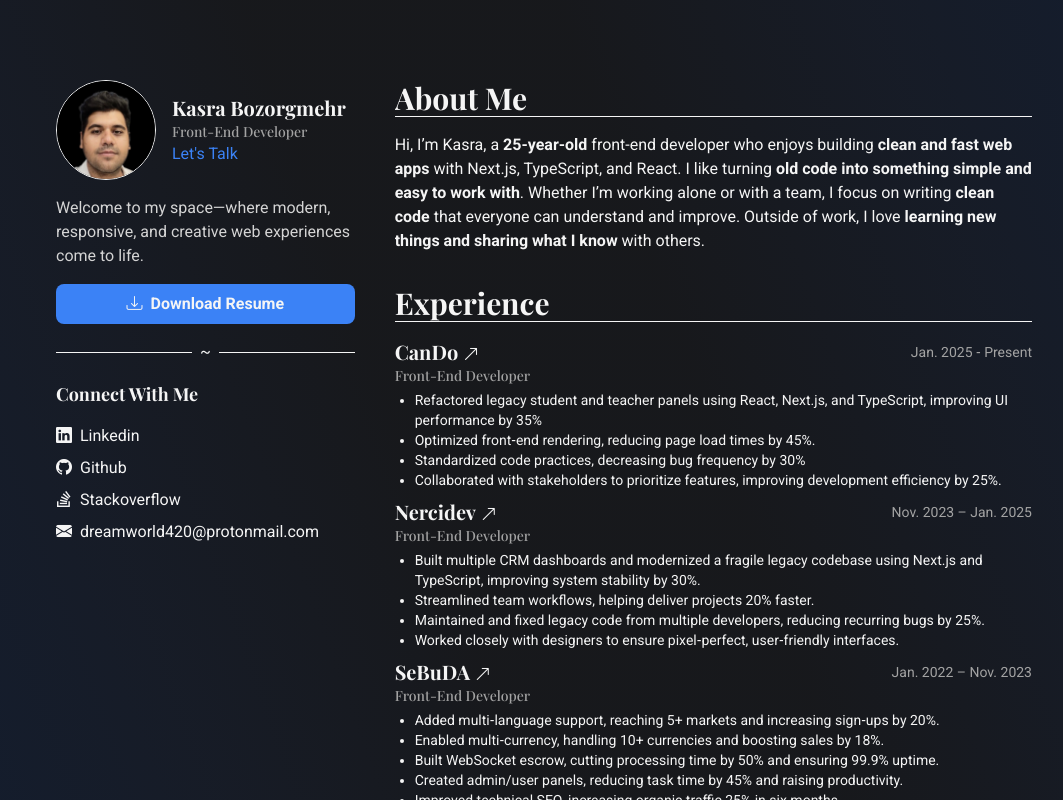
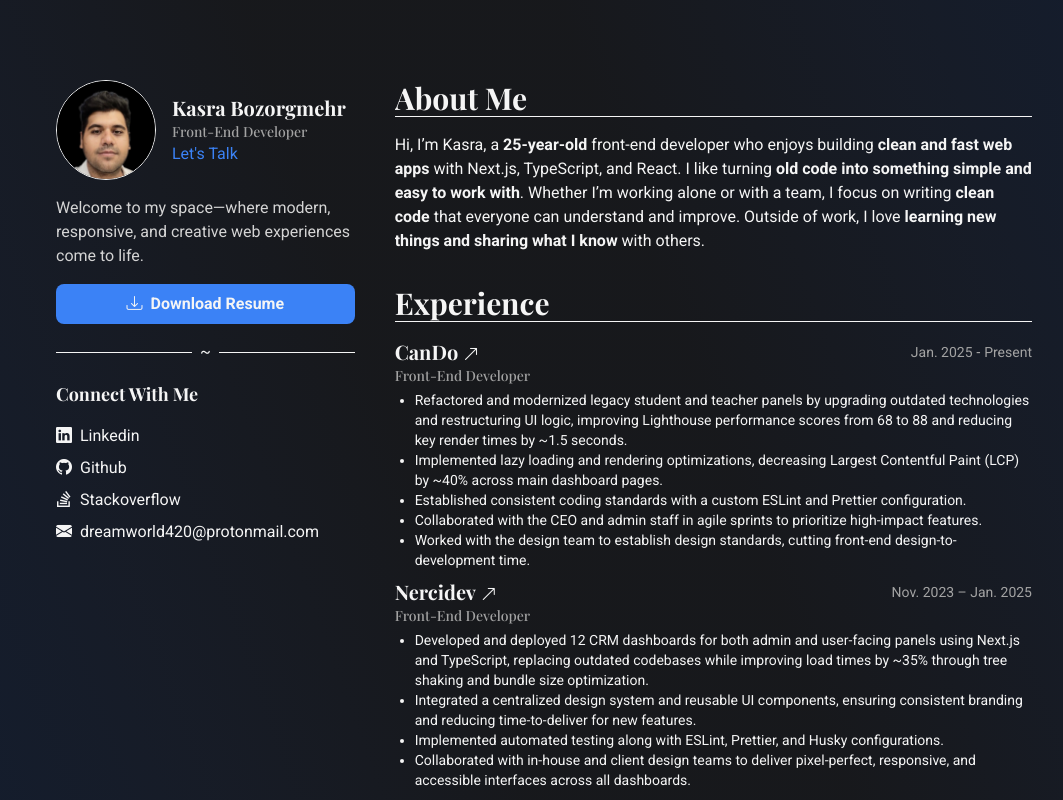
Before and after one commit to DreamWorld420/dreamworld-portfolio, a Next.js app: page / in a window 1280 px wide. Shown: the whole page, without its empty margins (96-1159 px from the left). Built offline with nearby package versions, Linux system fonts and the light colour scheme; no server answers.

Commit message:
Feat: change exp

```diff
--- a/src/app/page.tsx
+++ b/src/app/page.tsx
@@ -128,21 +128,22 @@ export default async function Home() {
 							link="https://cando.ac/"
 							date="Jan. 2025 ‐ Present"
 							items={[
-								"Refactored legacy student and teacher panels using React, Next.js, and TypeScript, improving UI performance by 35%",
-								"Optimized front‐end rendering, reducing page load times by 45%.",
-								"Standardized code practices, decreasing bug frequency by 30%",
-								"Collaborated with stakeholders to prioritize features, improving development efficiency by 25%.",
+								"Refactored and modernized legacy student and teacher panels by upgrading outdated technologies and restructuring UI logic, improving Lighthouse performance scores from 68 to 88 and reducing key render times by ~1.5 seconds.",
+								"Implemented lazy loading and rendering optimizations, decreasing Largest Contentful Paint (LCP) by ~40% across main dashboard pages.",
+								"Established consistent coding standards with a custom ESLint and Prettier configuration.",
+								"Collaborated with the CEO and admin staff in agile sprints to prioritize high-impact features.",
+								"Worked with the design team to establish design standards, cutting front-end design-to-development time.",
 							]}
 						/>
 						<ExperienceItem
 							name="Nercidev"
-							link="https://www.google.com/url?sa=D&q=https://web.archive.org/web/20241006162417/http://nercidev.com/&ust=1755087600000000&usg=AOvVaw0otjZpPb7DmIRipXtfmrk3&hl=en"
+							link="https://web.archive.org/web/20241006162417/http://nercidev.com/"
 							date="Nov. 2023 – Jan. 2025"
 							items={[
-								"Built multiple CRM dashboards and modernized a fragile legacy codebase using Next.js and TypeScript, improving system stability by 30%.",
-								"Streamlined team workflows, helping deliver projects 20% faster.",
-								"Maintained and fixed legacy code from multiple developers, reducing recurring bugs by 25%.",
-								"Worked closely with designers to ensure pixel‐perfect, user‐friendly interfaces.",
+								"Developed and deployed 12 CRM dashboards for both admin and user-facing panels using Next.js and TypeScript, replacing outdated codebases while improving load times by ~35% through tree shaking and bundle size optimization.",
+								"Integrated a centralized design system and reusable UI components, ensuring consistent branding and reducing time-to-deliver for new features.",
+								"Implemented automated testing along with ESLint, Prettier, and Husky configurations.",
+								"Collaborated with in-house and client design teams to deliver pixel-perfect, responsive, and accessible interfaces across all dashboards.",
 							]}
 						/>
 						<ExperienceItem
@@ -150,12 +151,12 @@ export default async function Home() {
 							link="https://sebuda.com/"
 							date="Jan. 2022 – Nov. 2023"
 							items={[
-								"Added multi‐language support, reaching 5+ markets and increasing sign‐ups by 20%.",
-								"Enabled multi‐currency, handling 10+ currencies and boosting sales by 18%.",
-								"Built WebSocket escrow, cutting processing time by 50% and ensuring 99.9% uptime.",
-								"Created admin/user panels, reducing task time by 45% and raising productivity.",
-								"Improved technical SEO, increasing organic traffic 25% in six months.",
-								"Refactored a legacy codebase to improve performance by 35%",
+								"Implemented multi-language support for over 6 languages, including RTL languages such as Arabic and Persian, expanding the product’s reach to multiple international markets.",
+								"Integrated multi-currency handling for over 6 currencies (EUR, USD, Indian Rupee, Ruble, etc.) using Recoil.js for efficient state management in a complex pricing environment.",
+								"Built a WebSocket-based escrow system to enable real-time transaction status updates, improving reliability and user trust.",
+								"Maintained legacy admin and user panels before rebuilding them from scratch, resulting in improved user productivity and streamlined workflows.",
+								"Led comprehensive technical SEO improvements, including fixing 4xx and 5xx error pages, which contributed to the product reaching the first page of Google search results for key terms.",
+								"Refactored the entire legacy codebase, enhancing performance by approximately 35% as measured by Lighthouse scores.",
 							]}
 						/>
 						<ExperienceItem
@@ -163,10 +164,10 @@ export default async function Home() {
 							link="https://cygenco.com/"
 							date="Apr. 2021 – Jan. 2022"
 							items={[
-								"Built and optimized features using React, Next.js, and TypeScript, improving speed by 25%.",
-								"Refactored legacy code, reducing bugs by 30% and improving maintainability.",
-								"Updated older projects in HTML/CSS/JS, reducing cross‐browser issues by 40%.",
-								"Collaborated with designers and stakeholders to deliver features on time and to spec.",
+								"Developed 5 dashboards and landing pages using React, Next.js, and TypeScript, while also maintaining and fixing legacy projects involving pure HTML, CSS, and JavaScript.",
+								"Refactored legacy codebases to improve maintainability and reduce issues such as responsive bugs and application crashes, supported by automated testing and linting practices.",
+								"Updated and fixed cross-browser compatibility issues across 5+ projects, enhancing user experience and reliability.",
+								"Collaborated closely with product managers and clients using Jira within an Agile development process to deliver features on time and according to specifications.",
 							]}
 						/>
 						<ExperienceItem
@@ -174,10 +175,9 @@ export default async function Home() {
 							link="https://avangardtech.com/"
 							date="Mar. 2020 – Apr. 2021"
 							items={[
-								"Built websites using Next.js and TypeScript, meeting 100% of client deadlines.",
-								"Optimized site performance, reducing load times by 40% and improving Core Web Vitals scores.",
-								"Implemented SEO best practices, increasing organic traffic by up to 25% for client sites.",
-								"Collaborated directly with clients to align deliverables with business goals.",
+								"Developed 3 dashboards and landing pages using Next.js and TypeScript, implementing performance optimizations such as lazy loading that improved real user load times on key projects.",
+								"Optimized site performance, reducing load times by up to 40% and improving Core Web Vitals scores as measured by Lighthouse.",
+								"Collaborated directly with clients through meetings and calls to align deliverables with business goals, delivering projects on schedule within an Agile team.",
 							]}
 						/>
 						<ExperienceItem
@@ -185,11 +185,11 @@ export default async function Home() {
 							link="https://dreamworld-protfolio.netlify.app/"
 							date="Jun. 2019 – Mar. 2020"
 							items={[
-								"Developed websites using React and TypeScript.",
-								"Delivered custom web solutions aligned with client requirements.",
-								"Integrated REST APIs and third‐party services.",
-								"Optimized for SEO, accessibility, and performance.",
-								"Provided support, troubleshooting, and feature updates.",
+								"Developed custom dashboards and P2P platforms for 2 clients in the gaming services industry using React and TypeScript.",
+								"Built dynamic, responsive forms and interfaces tailored to client requirements.",
+								"Integrated REST APIs and third-party services to enable essential business functionalities.",
+								"Focused on optimizing website performance and user experience.",
+								"Provided ongoing support and feature updates, collaborating with other freelancers to meet client needs.",
 							]}
 						/>
 					</div>
```
